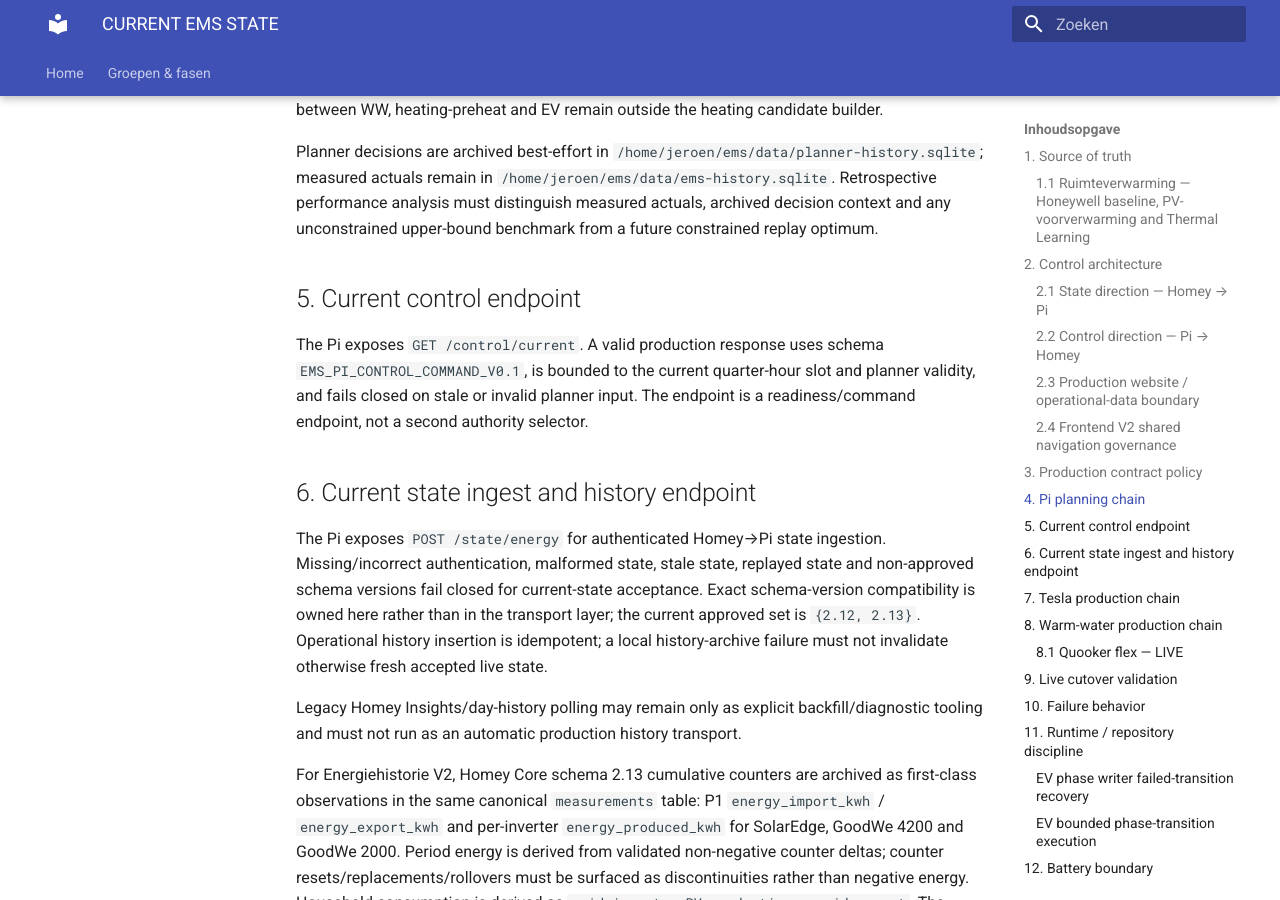
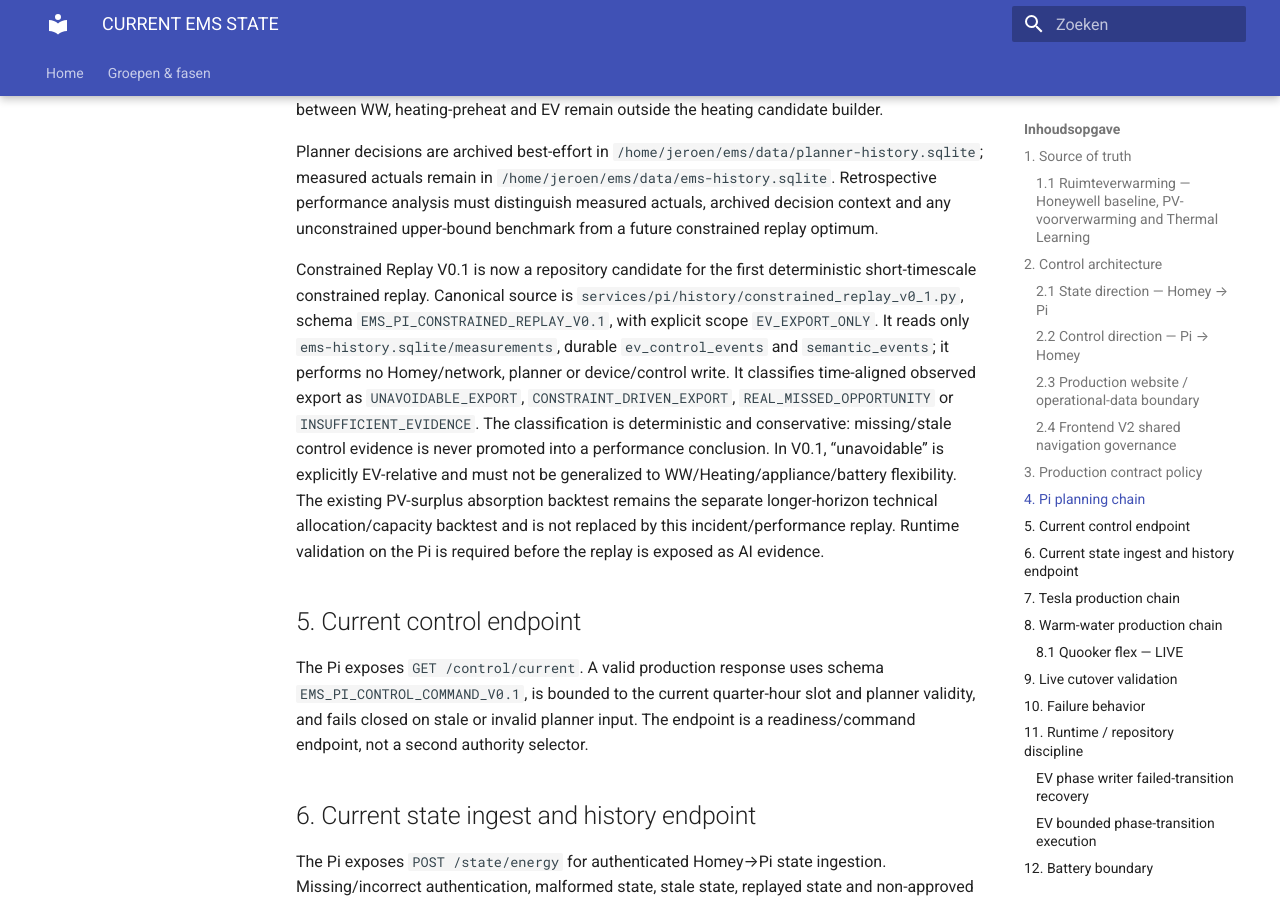
Before and after one commit to OnsKasteeltje/homey-energy-manual, an MkDocs documentation site: the page built from docs/architecture/CURRENT-EMS-STATE.md, in a window 1280 px wide and 900 px high, scrolled down 11091 px. Built offline with MkDocs 1.6.1 and Material for MkDocs 9.7.7, drawn with Linux system fonts in a browser that asks for light colours; some of the changed text lies outside the part shown.

Commit message:
docs(analysis): place constrained replay candidate in current state

```diff
--- a/docs/architecture/CURRENT-EMS-STATE.md
+++ b/docs/architecture/CURRENT-EMS-STATE.md
@@ -226,6 +226,23 @@ Heating Preheat V0.2 does not alter the active Dynamic Pi Planner. It exposes on
 
 Planner decisions are archived best-effort in `/home/jeroen/ems/data/planner-history.sqlite`; measured actuals remain in `/home/jeroen/ems/data/ems-history.sqlite`. Retrospective performance analysis must distinguish measured actuals, archived decision context and any unconstrained upper-bound benchmark from a future constrained replay optimum.
 
+Constrained Replay V0.1 is now a repository candidate for the first deterministic
+short-timescale constrained replay. Canonical source is
+`services/pi/history/constrained_replay_v0_1.py`, schema
+`EMS_PI_CONSTRAINED_REPLAY_V0.1`, with explicit scope `EV_EXPORT_ONLY`.
+It reads only `ems-history.sqlite/measurements`, durable
+`ev_control_events` and `semantic_events`; it performs no Homey/network,
+planner or device/control write. It classifies time-aligned observed export as
+`UNAVOIDABLE_EXPORT`, `CONSTRAINT_DRIVEN_EXPORT`,
+`REAL_MISSED_OPPORTUNITY` or `INSUFFICIENT_EVIDENCE`. The classification
+is deterministic and conservative: missing/stale control evidence is never
+promoted into a performance conclusion. In V0.1, “unavoidable” is explicitly
+EV-relative and must not be generalized to WW/Heating/appliance/battery
+flexibility. The existing PV-surplus absorption backtest remains the separate
+longer-horizon technical allocation/capacity backtest and is not replaced by
+this incident/performance replay. Runtime validation on the Pi is required
+before the replay is exposed as AI evidence.
+
 ## 5. Current control endpoint
 
 The Pi exposes `GET /control/current`. A valid production response uses schema `EMS_PI_CONTROL_COMMAND_V0.1`, is bounded to the current quarter-hour slot and planner validity, and fails closed on stale or invalid planner input. The endpoint is a readiness/command endpoint, not a second authority selector.
@@ -413,7 +430,7 @@ The planned battery architecture is Victron AC-coupled. When commissioned, Victr
 - WW ownership remains more distributed than EV ownership because Homey still carries substantial realtime WW state/safety policy.
 - PV forecast quality remains a follow-up item.
 - Planner schema V0.3 does not yet embed Homey `state_revision` / `source_sample_at` in the final decision output.
-- A dedicated constrained replay optimizer remains future work.
+- Constrained Replay V0.1 exists as a read-only EV-only candidate; runtime validation and later bounded AI-evidence integration remain open before it can replace the former 'future constrained replay' gap.
 - Legacy backfill collectors remain source-only diagnostic/recovery tooling, not production live collectors.
 - Honeywell deployment must continue preserving host-local venv, credentials and OAuth cache.
 - Heating Thermal Learning still needs fine-grained empirical room-response data. The provisional 180-minute preheat horizon and <=0.5 °C steps must be evaluated in shadow against actual room temperature, Quatt activity, PV-export capture and rebound/reduced heating around the original Honeywell comfort time before any LIVE heating control is considered.
```
